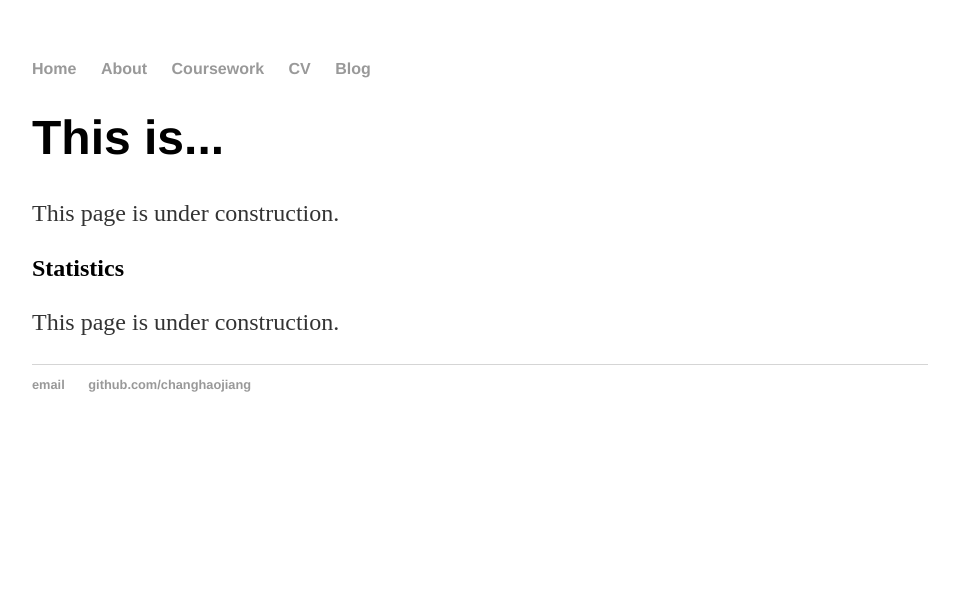
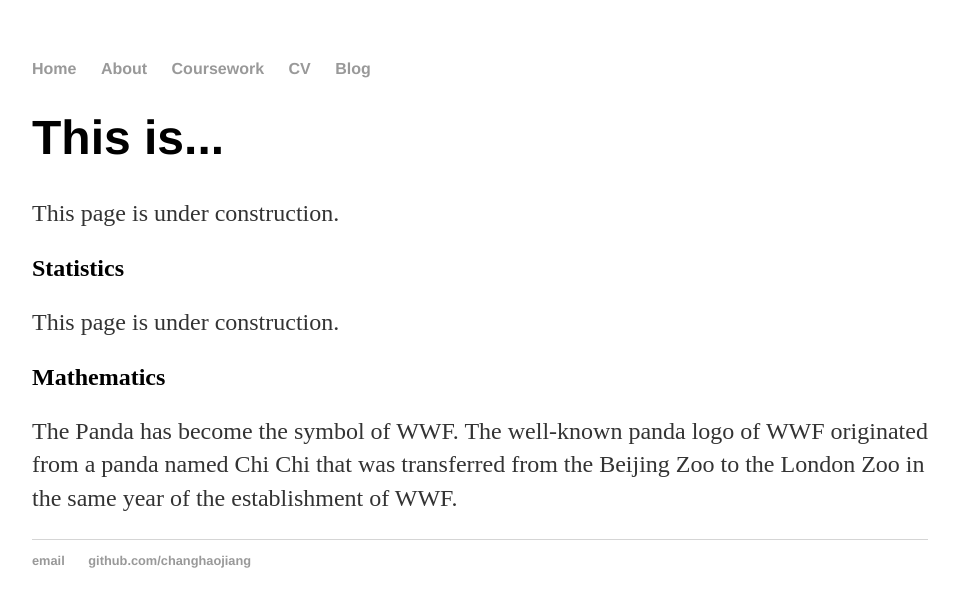
Before and after one commit to PhilyGu/changhaojiang.github.io, a Jekyll site: the page built from coursework/index.html, in a window 1280 px wide. Shown: the top 607 px of the page, without its empty margins (160-1119 px from the left). Built offline with Jekyll 4.4.1, drawn with Linux system fonts in a browser that asks for light colours.

Commit message:
Update index.html

```diff
--- a/coursework/index.html
+++ b/coursework/index.html
@@ -10,3 +10,8 @@ title: Changhao Jiang
 	<h2>Statistics</h2>
 <p> This page is under construction. </p>
 </section>
+
+<section>
+<h2>Mathematics</h2>
+<p>The Panda has become the symbol of WWF. The well-known panda logo of WWF originated from a panda named Chi Chi that was transferred from the Beijing Zoo to the London Zoo in the same year of the establishment of WWF.</p>
+</section>
```
